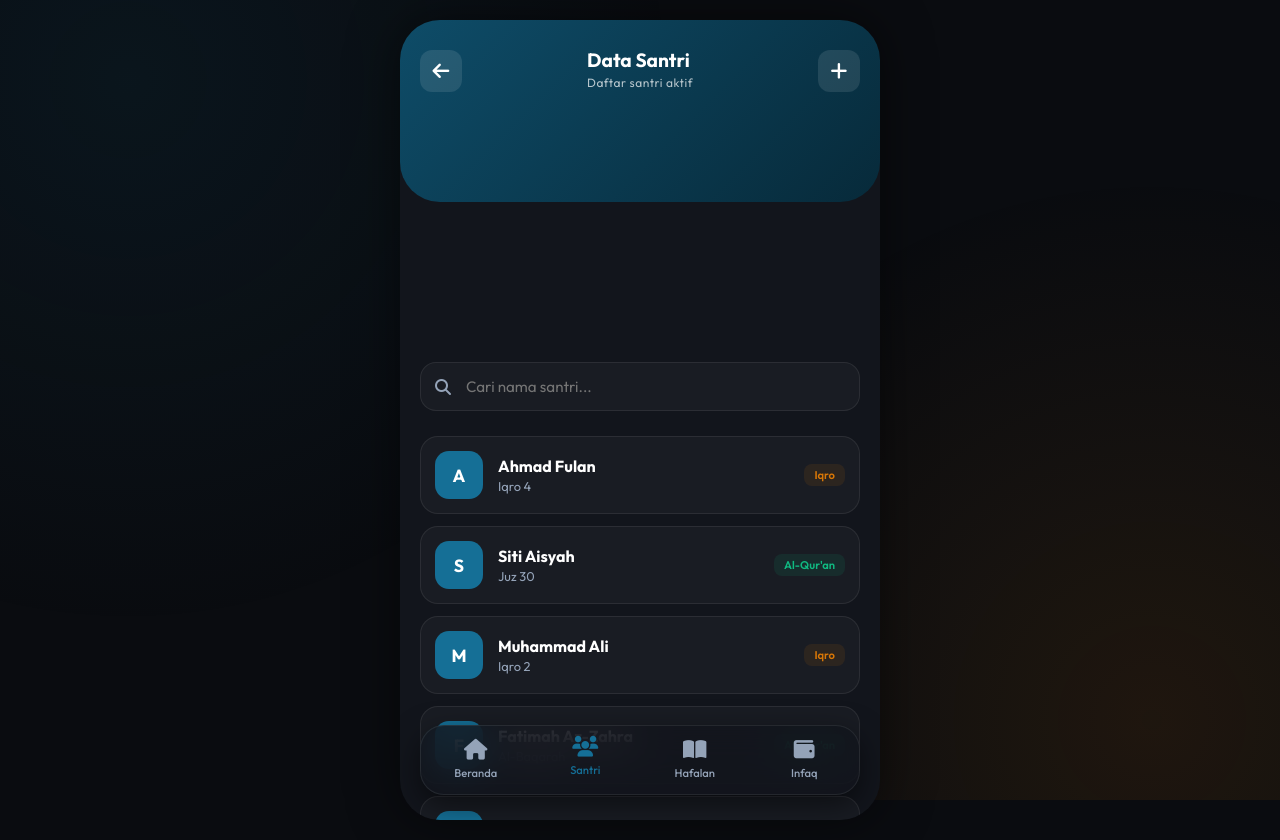
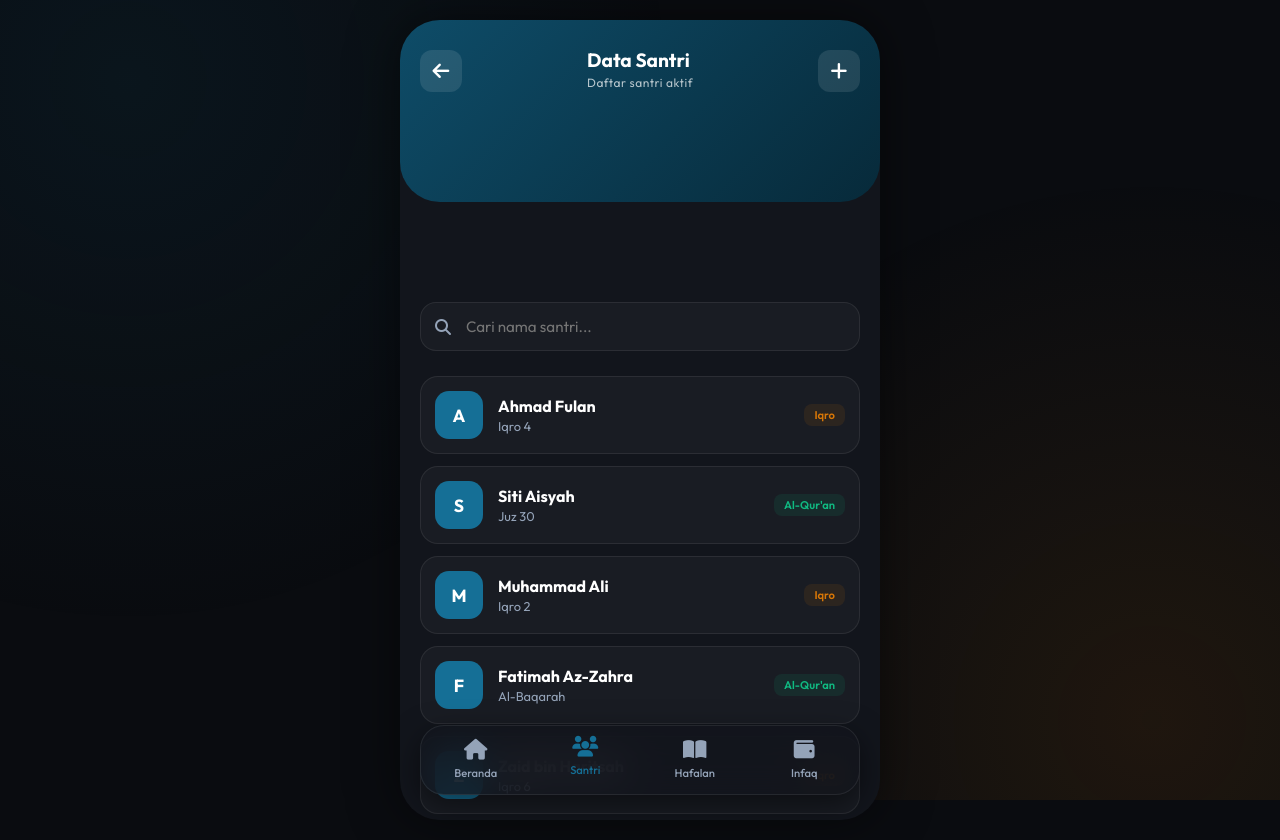
Before and after one commit to develzy/al-munawwaroh, a Next.js app: page /santri in a window 1280 px wide. Built offline with nearby package versions, Linux system fonts and the light colour scheme.

Commit message:
Final tweak to UI layout: using margin-bottom on header for card spacing

```diff
--- a/src/app/page.module.css
+++ b/src/app/page.module.css
@@ -39,6 +39,7 @@
     border-bottom-left-radius: 40px;
     border-bottom-right-radius: 40px;
     position: relative;
+    margin-bottom: 60px;
 }
 
 .headerContent {
@@ -117,6 +118,7 @@
     right: 20px;
     bottom: -40px;
     box-shadow: 0 20px 40px rgba(0, 0, 0, 0.3);
+    z-index: 2;
 }
 
 .cardInfo p {
@@ -162,7 +164,7 @@
 /* Main */
 .main {
     flex: 1;
-    padding: 160px 20px 100px 20px;
+    padding: 40px 20px 100px 20px;
 }
 
 .section {
```
